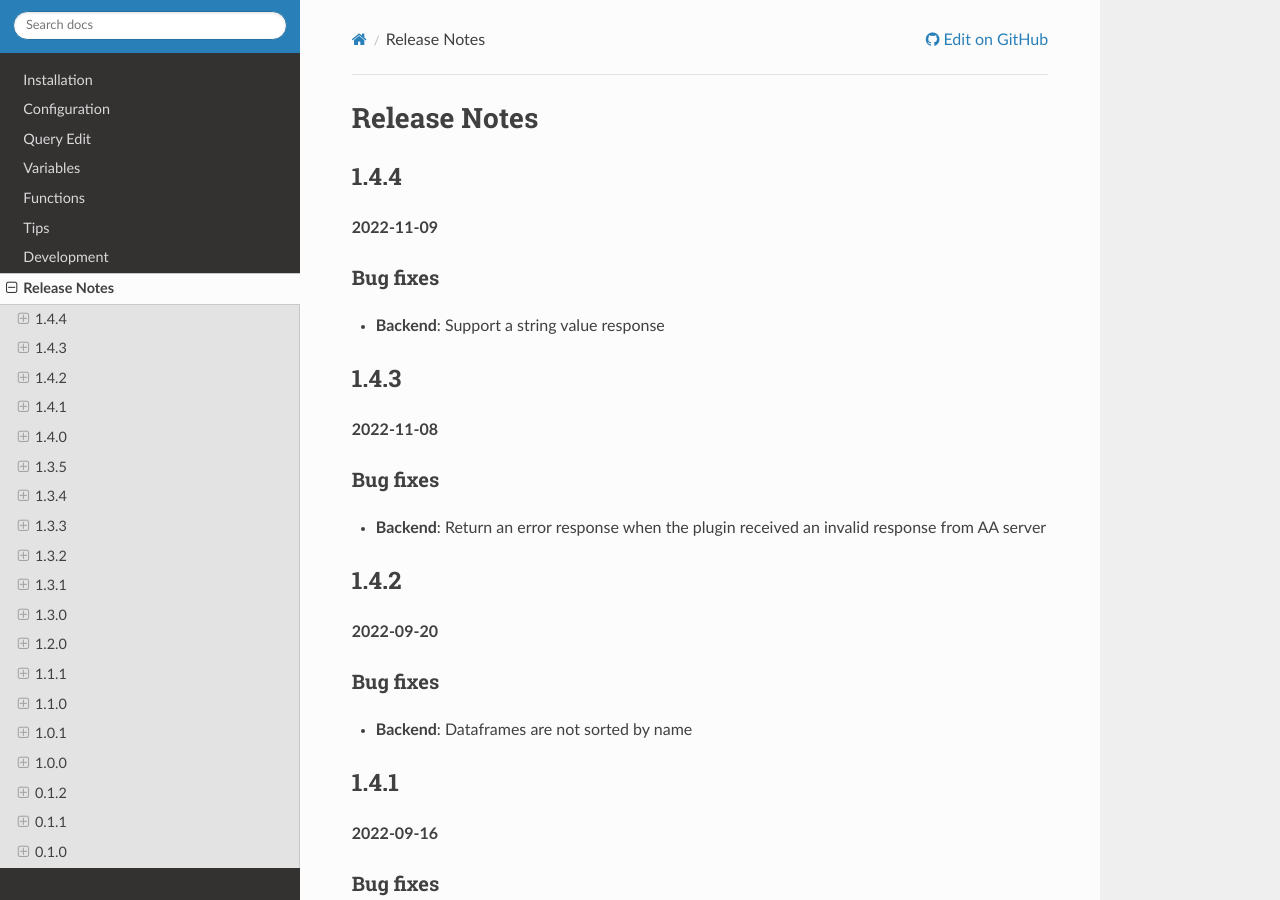
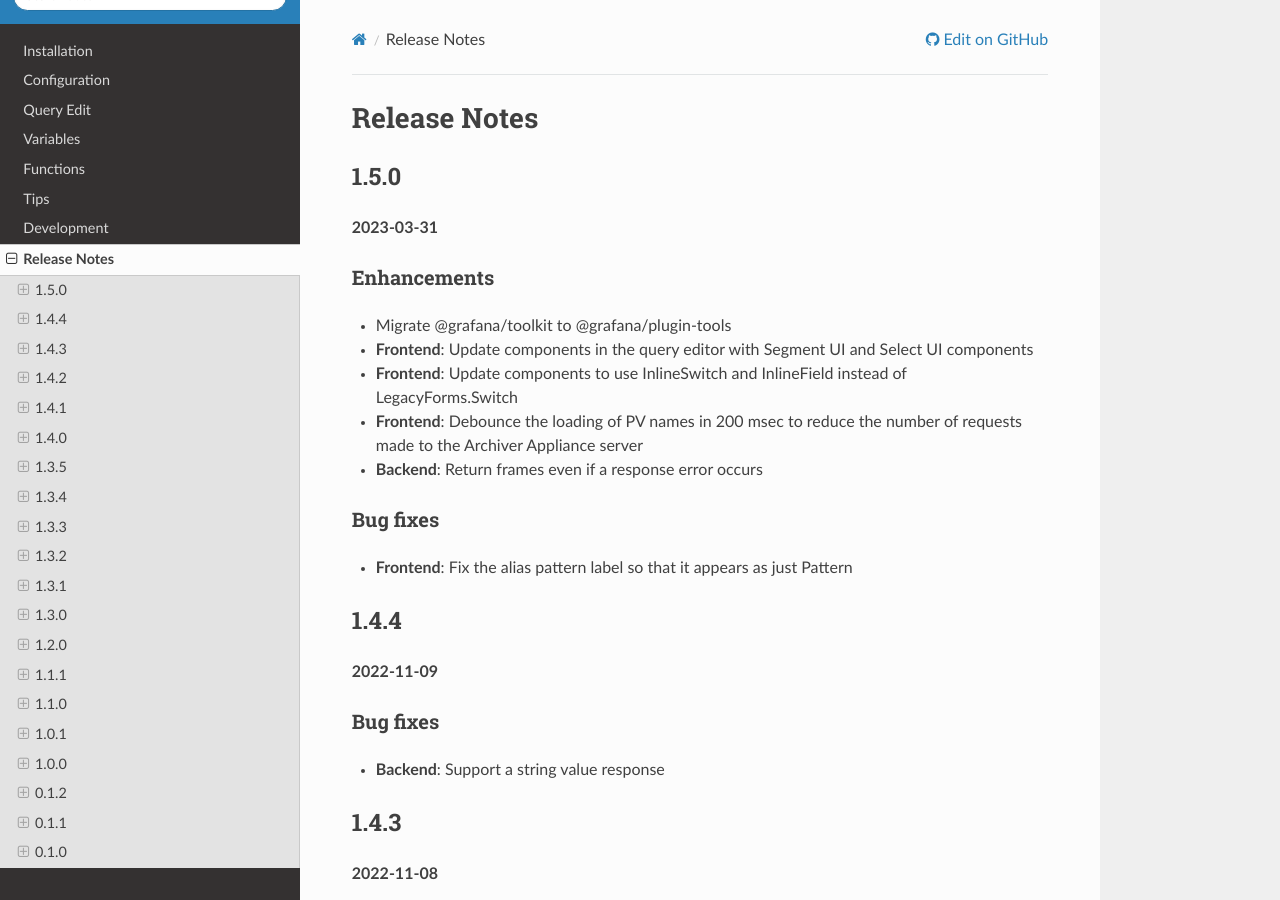
Before and after one commit to sasaki77/archiverappliance-datasource, a Sphinx documentation site: the page built from docs/releases.md, in a window 1280 px wide and 900 px high. Built offline with Sphinx 7.4.7 and the Read the Docs theme 2.0.0, drawn with Linux system fonts in a browser that asks for light colours.

Commit message:
REL: update for 1.5.0 release

```diff
--- a/docs/releases.md
+++ b/docs/releases.md
@@ -1,4 +1,18 @@
 # Release Notes
+## 1.5.0
+
+**2023-03-31**
+
+### Enhancements
+- Migrate @grafana/toolkit to @grafana/plugin-tools
+- **Frontend**: Update components in the query editor with Segment UI and Select UI components
+- **Frontend**: Update components to use InlineSwitch and InlineField instead of LegacyForms.Switch
+- **Frontend**: Debounce the loading of PV names in 200 msec to reduce the number of requests made to the Archiver Appliance server
+- **Backend**: Return frames even if a response error occurs
+
+### Bug fixes
+- **Frontend**: Fix the alias pattern label so that it appears as just Pattern
+
 ## 1.4.4
 
 **2022-11-09**
--- a/package.json
+++ b/package.json
@@ -2,7 +2,7 @@
   "name": "sasaki77-archiver-appliance",
   "alerting": true,
   "private": true,
-  "version": "1.4.4",
+  "version": "1.5.0",
   "description": "ArchiverAppliance",
   "main": "index.js",
   "scripts": {
```
Also changed, not shown: CHANGELOG.md (+12 -0 lines).
